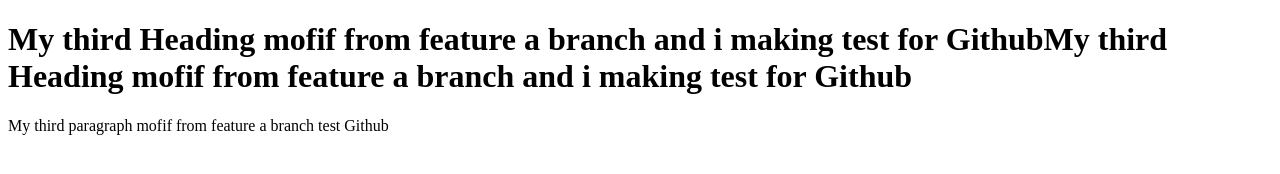
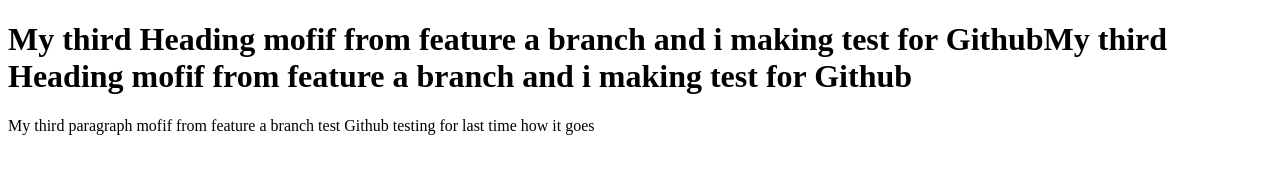
Before and after one commit to mohamedbalbola/myapp, a plain HTML site: page index.html in a window 1280 px wide. Drawn offline with Linux system fonts and the light colour scheme.

Commit message:
me adding how it goes

```diff
--- a/index.html
+++ b/index.html
@@ -5,7 +5,7 @@
 
     <h1>My third Heading mofif from feature a branch and i making test for GithubMy third Heading mofif from feature a branch and i making test for Github</h1>
 
-    <p>My third paragraph mofif from feature a branch test Github </p>
+    <p>My third paragraph mofif from feature a branch test Github testing for last time how it goes</p>
 
 </body>
 
```
